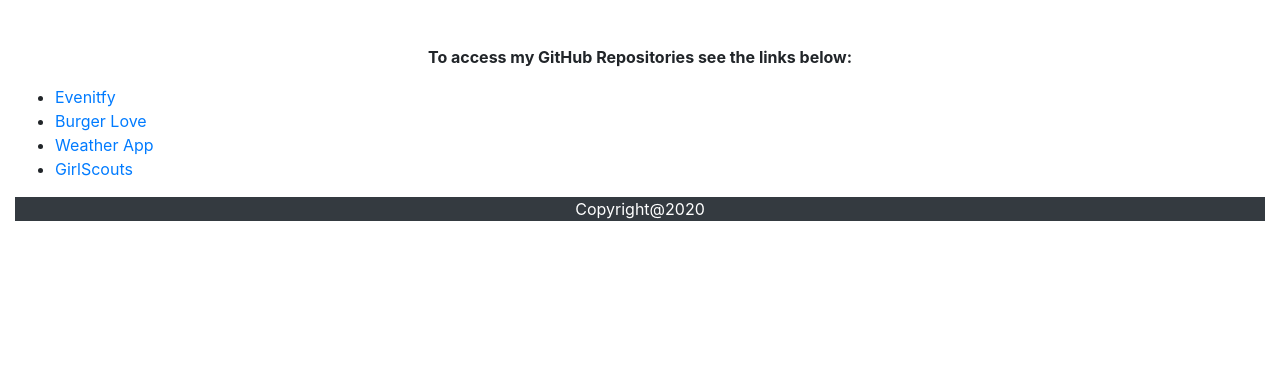
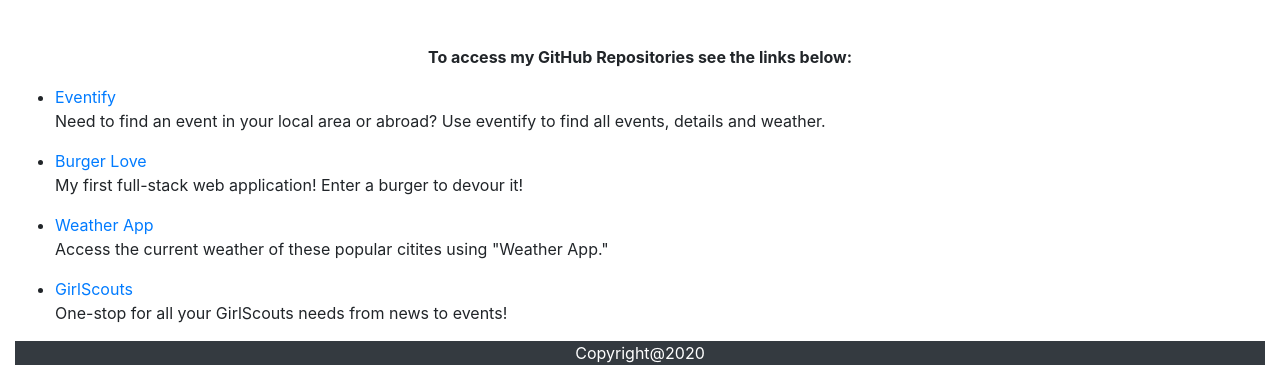
Before and after one commit to SBHarris1977/Bio-Homework2, a plain HTML site: page portfolio.html in a window 1280 px wide. Shown: the part 753-1118 px from the top of the page. Before the commit the page ends 974 px from the top, so only its background shows below. Drawn offline with nearby package versions, Linux system fonts and the light colour scheme.

Commit message:
updated resume and added brief descriptions of projects

```diff
--- a/portfolio.html
+++ b/portfolio.html
@@ -93,10 +93,15 @@
     <br><br>
     <p class="text-center font-weight-bold">To access my GitHub Repositories see the links below:</p>
     <ul>
-      <li><a href="https://github.com/SBHarris1977/event_locator/" target="_blank">Evenitfy</a></li>
+
+      <li><a href="https://github.com/SBHarris1977/event_locator/" target="_blank">Eventify</a></li>
+      <p>Need to find an event in your local area or abroad? Use eventify to find all events, details and weather.</p>
       <li><a href="https://github.com/SBHarris1977/Eat-the-Burger/" target="_blank">Burger Love</a></li>
+      <p>My first full-stack web application! Enter a burger to devour it!</p>
       <li><a href="https://github.com/SBHarris1977/My-Weather-App/" target="_blank">Weather App</a></li>
+      <p>Access the current weather of these popular citites using "Weather App."</p>
       <li><a href="https://github.com/SBHarris1977/GirlScouts/" target="_blank">GirlScouts</a></li>
+      <p>One-stop for all your GirlScouts needs from news to events!</p>
     </ul>
     <div class="footer">
       <div class="bottom bg-dark font-weight-normal text-white text-center">
```
Also changed, not shown: 1 other file.
